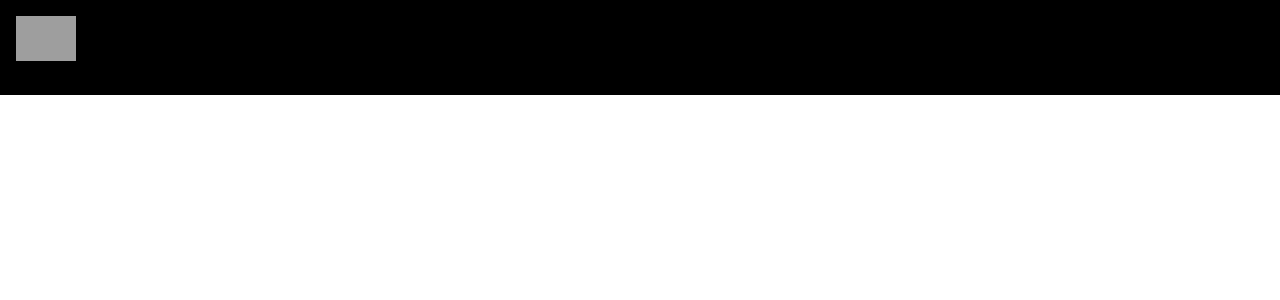
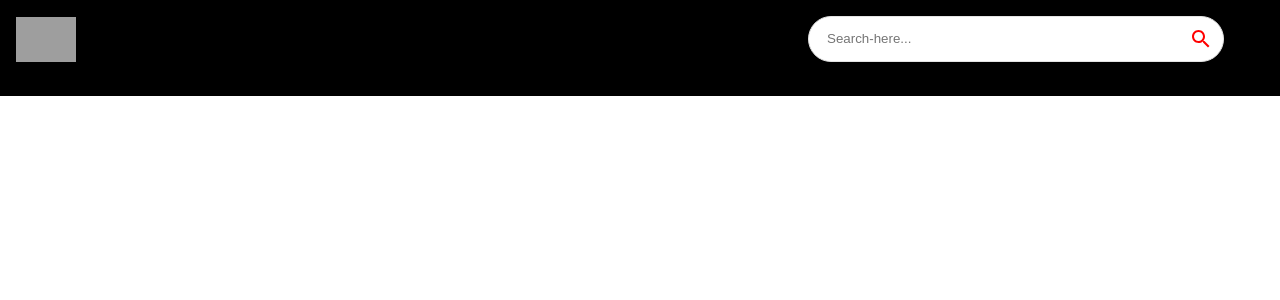
Before and after one commit to Akhil-Sharma-26/youtube-clone, a React (Create React App) app in the folder client/: page / in a window 1280 px wide. Shown: the top 300 px of the page. Built offline with nearby package versions, Linux system fonts and the light colour scheme; grey boxes are pictures that could not be loaded.

Commit message:
nav-bar-front_end-completed

```diff
--- a/client/src/Components/Navbar.jsx
+++ b/client/src/Components/Navbar.jsx
@@ -20,6 +20,7 @@
       <Link to='/' style={{display:'flex',alignItems:'center'}}>
         <img src={logo} alt="logo" height={45}/>
       </Link>
+      <SearchBar/>
     </Stack> // p means padding, sx prompt is used to give any style to material ui components. This can be learned for any component of materialUI from there documentation. Just hover over that component and go over the 'demo' or 'API' section.
 
   );
--- a/client/src/Components/SearchBar.jsx
+++ b/client/src/Components/SearchBar.jsx
@@ -20,7 +20,7 @@
         <input
           className="search-bar"
           placeholder="Search-here..."
-          value="fasfa"
+          value=""
           onChange={() => {}}
         />
         <IconButton type="submit" sx={{ p: "10px", color: "red" }} aria-label='search'>
```
